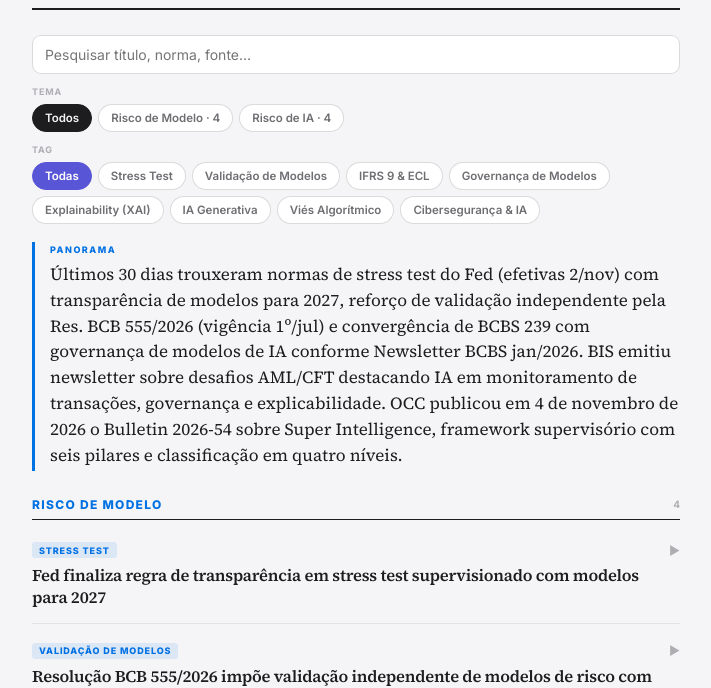
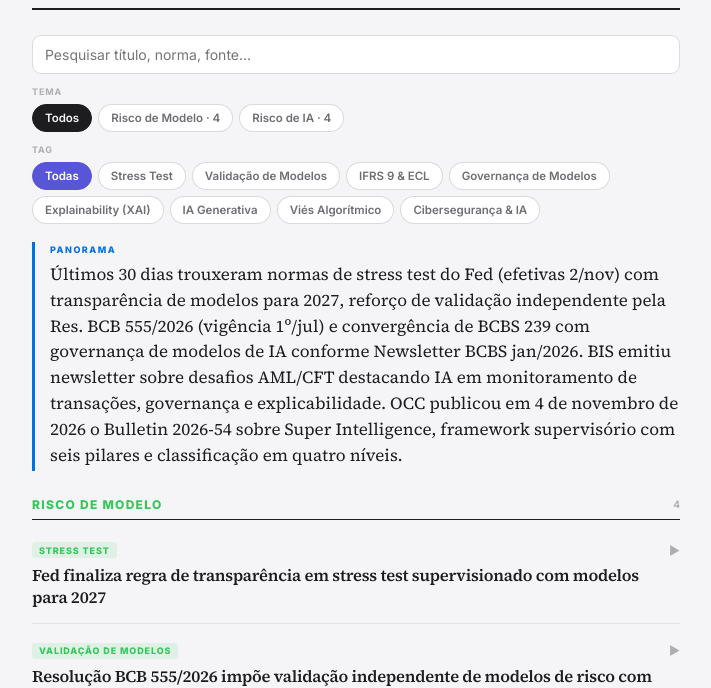
Before and after one commit to fernandohsp84-stack/risk-intel, a plain HTML site: page edicao.html in a window 1280 px wide. Shown: the part 112-800 px from the top of the page, without its empty margins (284-995 px from the left). Drawn offline with Linux system fonts and the light colour scheme; no server answers.

Commit message:
Atualizar o edicao.html

```diff
--- a/edicao.html
+++ b/edicao.html
@@ -168,8 +168,9 @@ input:focus,select:focus{border-color:var(--accent)}
   var INDICE_URL = "edicoes/index.json";
   var ATUAL_URL  = "briefing.json";
 
-  var CORES = { modelo:"#0071e3", ia:"#ff9500", operacional:"#5856d6",
-                mercado:"#34c759", liquidez:"#5ac8fa", terceiros:"#af52de" };
+  var CORES = { modelo:"#34c759", ia:"#ff9500", credito:"#30b0c7",
+                mercado:"#007aff", liquidez:"#5ac8fa",
+                operacional:"#af52de", terceiros:"#ff2d55" };
 
   var edicao = null, indice = [], fTema = "todos", fTag = "todas", fTexto = "";
   var abertos = {};
@@ -231,7 +232,9 @@ input:focus,select:focus{border-color:var(--accent)}
     var sel = document.getElementById("sel-edicao");
     if (!indice.length) { sel.style.display = "none"; return; }
     sel.innerHTML = indice.map(function(e){
-      var rot = dataCurta(e.data) + "  ·  " + e.itens + " ite" + (e.itens === 1 ? "m" : "ns");
+      // Com a rotação por dia, o foco identifica a edição melhor que a contagem
+      var rot = dataCurta(e.data) + (e.foco ? "  ·  " + e.foco
+                                            : "  ·  " + e.itens + " ite" + (e.itens === 1 ? "m" : "ns"));
       return '<option value="' + esc(e.data) + '">' + esc(rot) + "</option>";
     }).join("");
     if (edicao && edicao.data) sel.value = edicao.data;
@@ -358,7 +361,7 @@ input:focus,select:focus{border-color:var(--accent)}
 
   function pintarCabecalho(){
     document.getElementById("data").textContent = dataLonga(edicao.data);
-    document.getElementById("selo").textContent = edicao.edicao || "Edição";
+    document.getElementById("selo").textContent = edicao.foco || edicao.edicao || "Edição";
     var r = document.getElementById("rodape");
     document.getElementById("gerado").textContent =
       edicao.gerado ? "Gerado em " + edicao.gerado : "";
```
